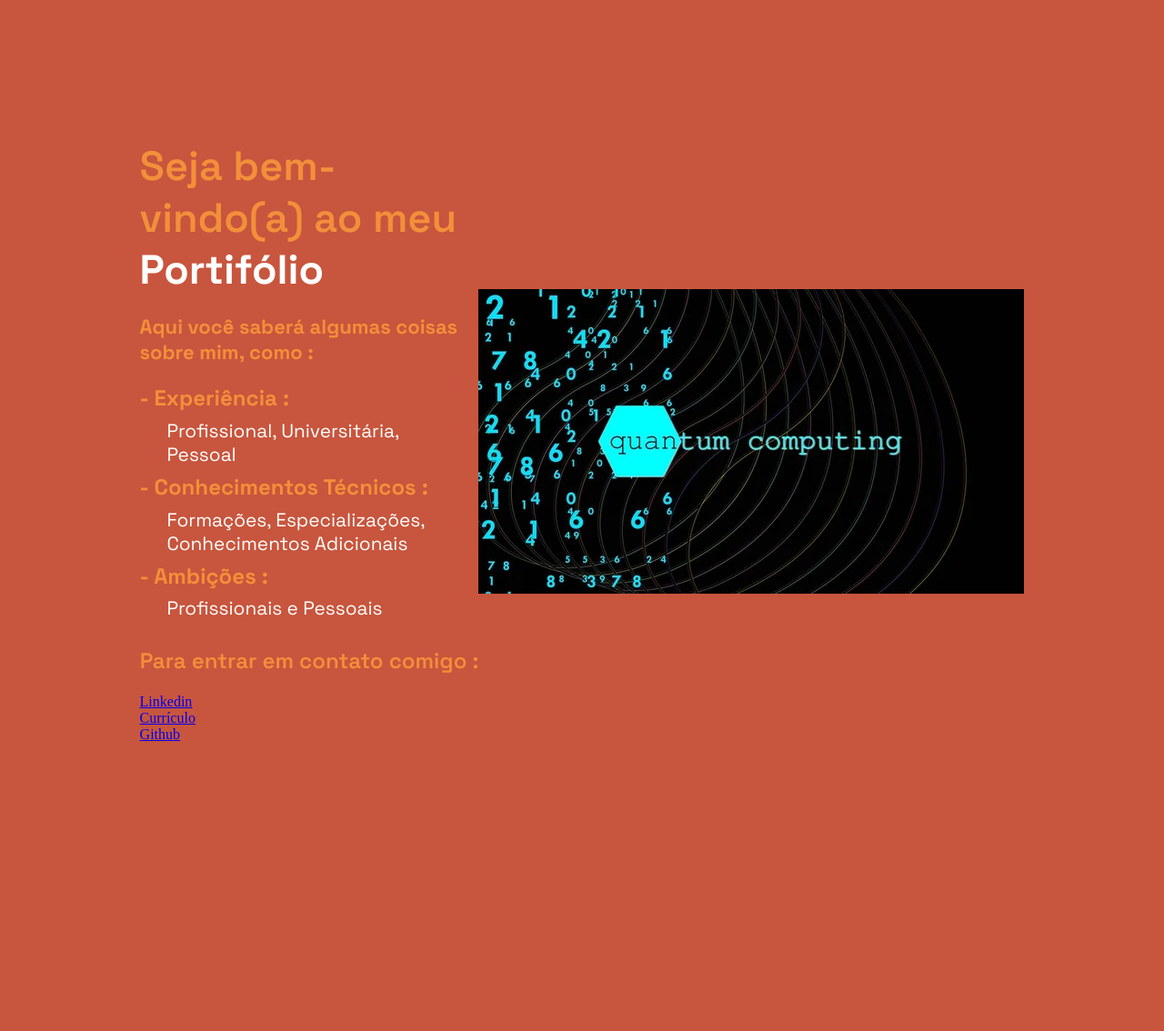
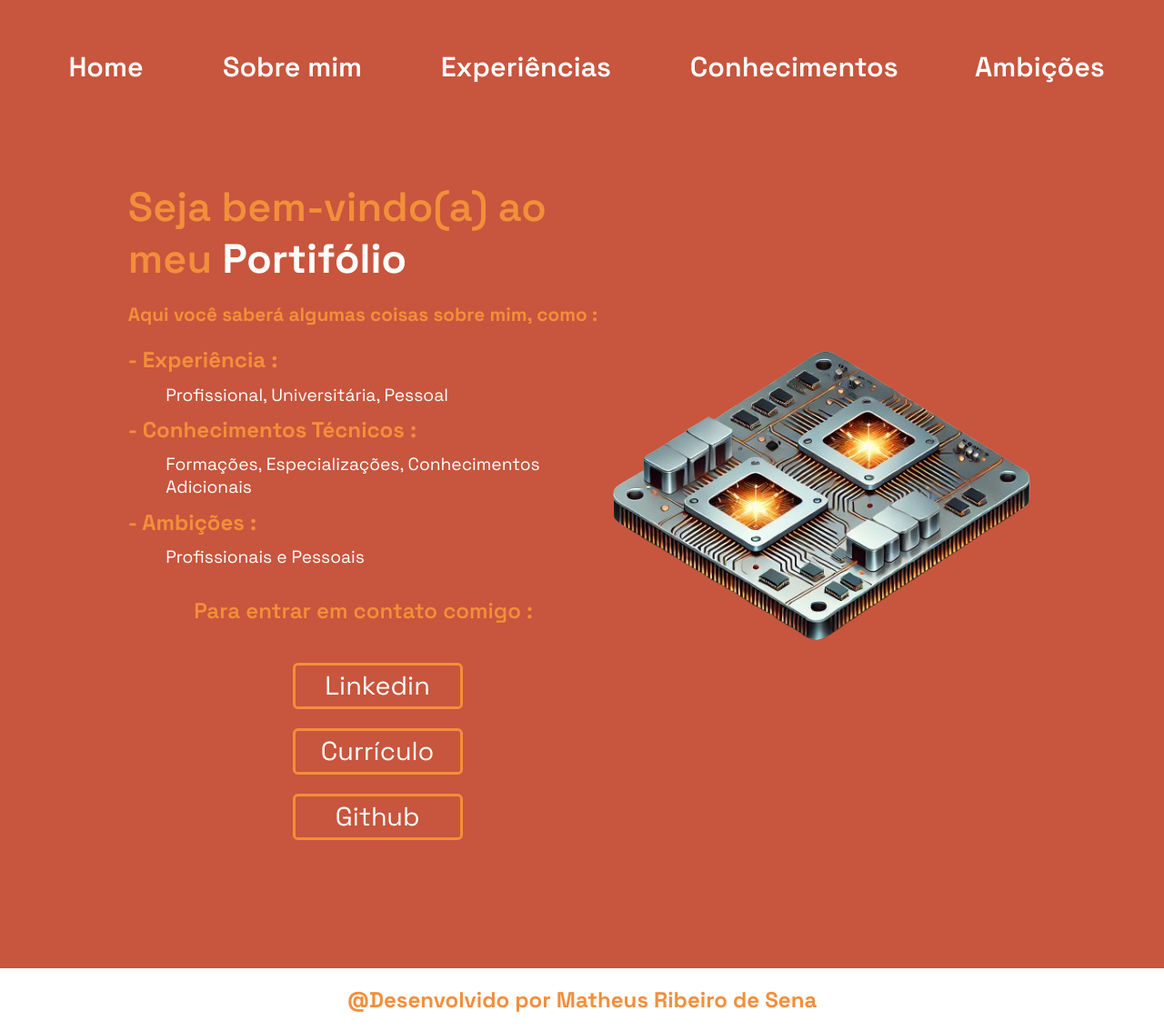
Before and after one commit to MatheusSena02/Projeto_Portifolio, a plain HTML site: page index.html in a window 1280 px wide. Shown: the whole page at 91% size. Before the commit the page ends 970 px from the top, so only its background shows below. Drawn offline with Linux system fonts and the light colour scheme.

Commit message:
feat : Estrutura a página principal do portifólio

```diff
--- a/index.html
+++ b/index.html
@@ -7,7 +7,15 @@
     <link rel="stylesheet" href="style-sheets/style.css">
 </head>
 <body>
-    <header></header>
+    <header>
+        <nave class="cabecalho">
+            <p ><a class="cabecalho__links" href="index.html">Home</a></p>
+            <p ><a class="cabecalho__links">Sobre mim</a></p>
+            <p ><a class="cabecalho__links">Experiências</a></p>
+            <p ><a class="cabecalho__links">Conhecimentos</a></p>
+            <p ><a class="cabecalho__links">Ambições</a></p>
+        </nave>
+    </header>
     <main class="principal">
         <section class="principal__conteudo">
             <h1 class="principal__conteudo__titulo">Seja bem-vindo(a) ao meu <strong>Portifólio</strong></h1>
@@ -27,8 +35,12 @@
                 <p><a class="principal__conteudo__botoes__links"  href="https://github.com/MatheusSena02">Github</a></p>
             </div>
         </section>
-        <img src="assets/plano_de_fundo_portifólio.jpg" alt="Imagem_PáginaPrincipal">
+        <a>
+            <img class="principal__conteudo__planodefundo" src="assets/imagem-pagina-principal.png" alt="Imagem_PáginaPrincipal">
+        </a>
     </main>
-    <footer></footer>
+    <footer class="rodape">
+        <p class="rodape__titulo">@Desenvolvido por Matheus Ribeiro de Sena</p>
+    </footer>
 </body>
 </html>
--- a/style-sheets/style.css
+++ b/style-sheets/style.css
@@ -10,6 +10,34 @@
     padding: 0px;
 }
 
+.cabecalho{
+    display: flex;
+    align-items: center;
+    justify-content: center;
+    padding: 4%;
+    gap: 5rem;
+}
+
+.cabecalho__links{
+    text-decoration: none;
+    font-family: var(--fonte-principal);
+    font-size: 1.9rem;
+    font-weight: 600;
+    color: var(--cor-texto-secundaria);
+    display: inline;
+    display: flex;
+    justify-content: center;
+    width: 100%;
+    padding: 0% 1.8%;
+    cursor: pointer;
+    transition: 0.2s;
+    border: 3px solid transparent;
+    border-radius: 0.5rem;
+}
+
+.cabecalho__links:hover{
+    background-color: #d78271;
+}
 body{
     box-sizing: border-box;
     overflow: scroll;
@@ -20,7 +48,9 @@ body{
     display: flex;
     justify-content: space-between;
     align-items: center;
-    margin: 12%;
+    margin: 11%;
+    margin-top: 4%;
+    width: auto;
 }
 
 .principal__conteudo{
@@ -41,7 +71,7 @@ body{
     font-weight: 700;
     font-style: bold;
     color: var(--cor-texto-primaria);
-    font-size: 1.375rem;
+    font-size: 1.3rem;
 }
 
 .principal__conteudo__lista__titulo{
@@ -57,7 +87,7 @@ body{
     font-family: var(--fonte-principal);
     font-style: normal;
     font-weight: 400;
-    font-size: 1.3rem;
+    font-size: 1.2rem;
     color: var(--cor-texto-secundaria);
 }
 
@@ -87,3 +117,47 @@ body{
 strong{
     color: var(--cor-texto-secundaria);
 }
+
+.principal__conteudo__botoes{
+    display: flex;
+    padding-top: 4%;
+    align-items: center;
+    flex-direction: column;
+    gap: 1.3rem;
+}
+
+.principal__conteudo__botoes__links{
+    padding: 3% 10%;
+    display: inline;
+    display: flex;
+    justify-content: center;
+    width: 9.375rem;
+    text-decoration: none;
+    font-family: var(--fonte-principal);
+    font-size: 1.8rem;
+    color: var(--cor-texto-secundaria);
+    border: 3px solid var(--cor-texto-primaria);
+    border-radius: 0.35rem;
+    cursor: pointer;
+    transition: 0.5s;
+}
+
+.principal__conteudo__botoes__links:hover{
+    background-color: var(--cor-texto-secundaria);
+    color: var(--cor-background);
+    border: 3px solid var(--cor-texto-secundaria);
+}
+
+.rodape{
+    display: flex;
+    justify-content: center;
+    padding: 1.5%;
+    background-color: var(--cor-texto-secundaria);
+}
+
+.rodape__titulo{
+    font-family: var(--fonte-principal);
+    font-size: 1.5rem;
+    font-weight: 700;
+    color: var(--cor-texto-primaria);
+}
```
Also changed, not shown: assets/imagem-pagina-principal.png (added), assets/plano_de_fundo_portifólio.jpg (deleted).
